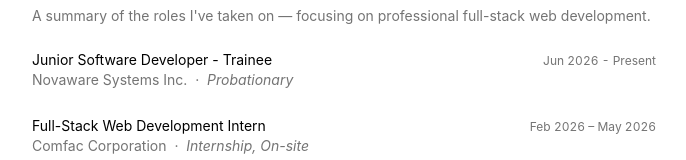
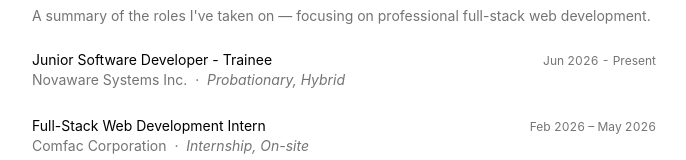
Before and after one commit to Cedrickkk/hulaanmo, a React (Vite) app: page /experience in a window 1280 px wide. Shown: the part 310-470 px from the top of the page, without its empty margins (296-982 px from the left). Built offline with nearby package versions, Linux system fonts and the light colour scheme.

Commit message:
update experience info

```diff
--- a/src/data/experience.ts
+++ b/src/data/experience.ts
@@ -10,7 +10,7 @@
   {
     role: "Junior Software Developer - Trainee",
     company: "Novaware Systems Inc.",
-    type: "Probationary",
+    type: "Probationary, Hybrid",
     period: "Jun 2026 - Present",
     bullets: [],
   },
```
